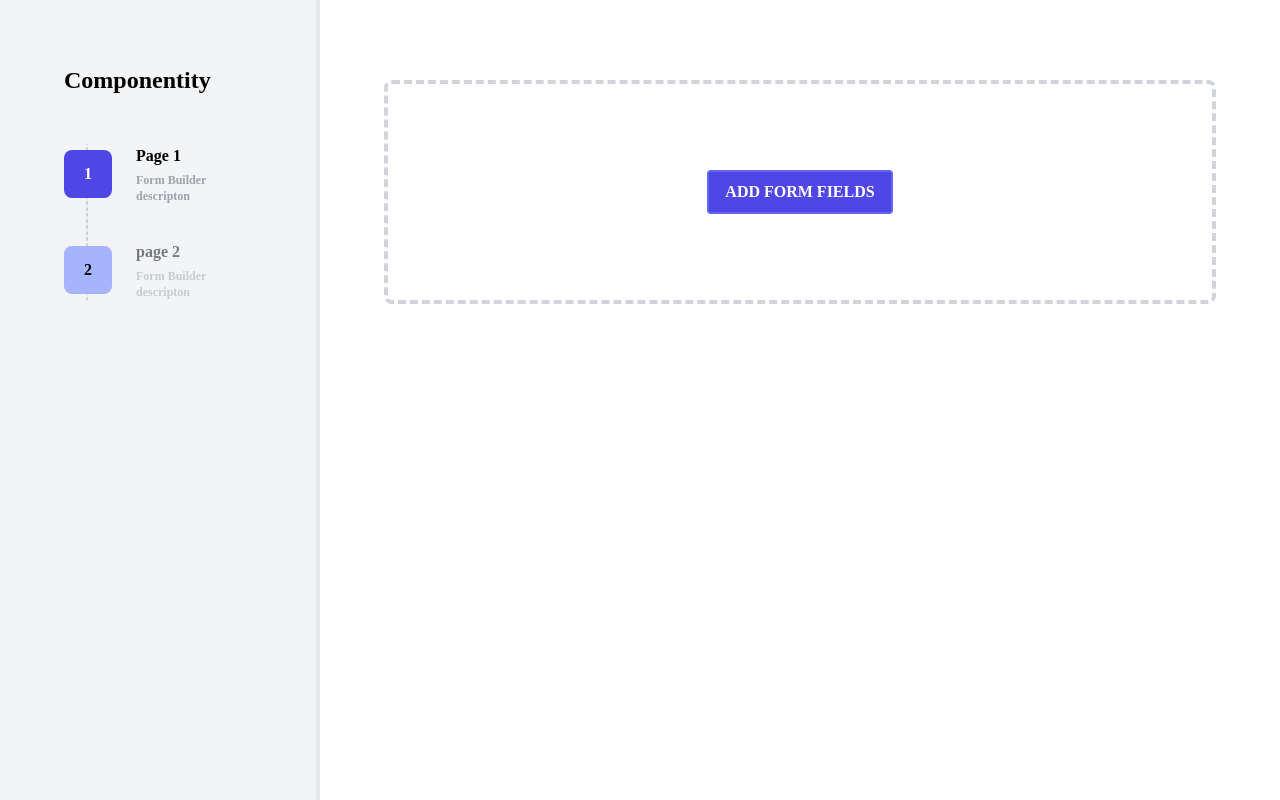
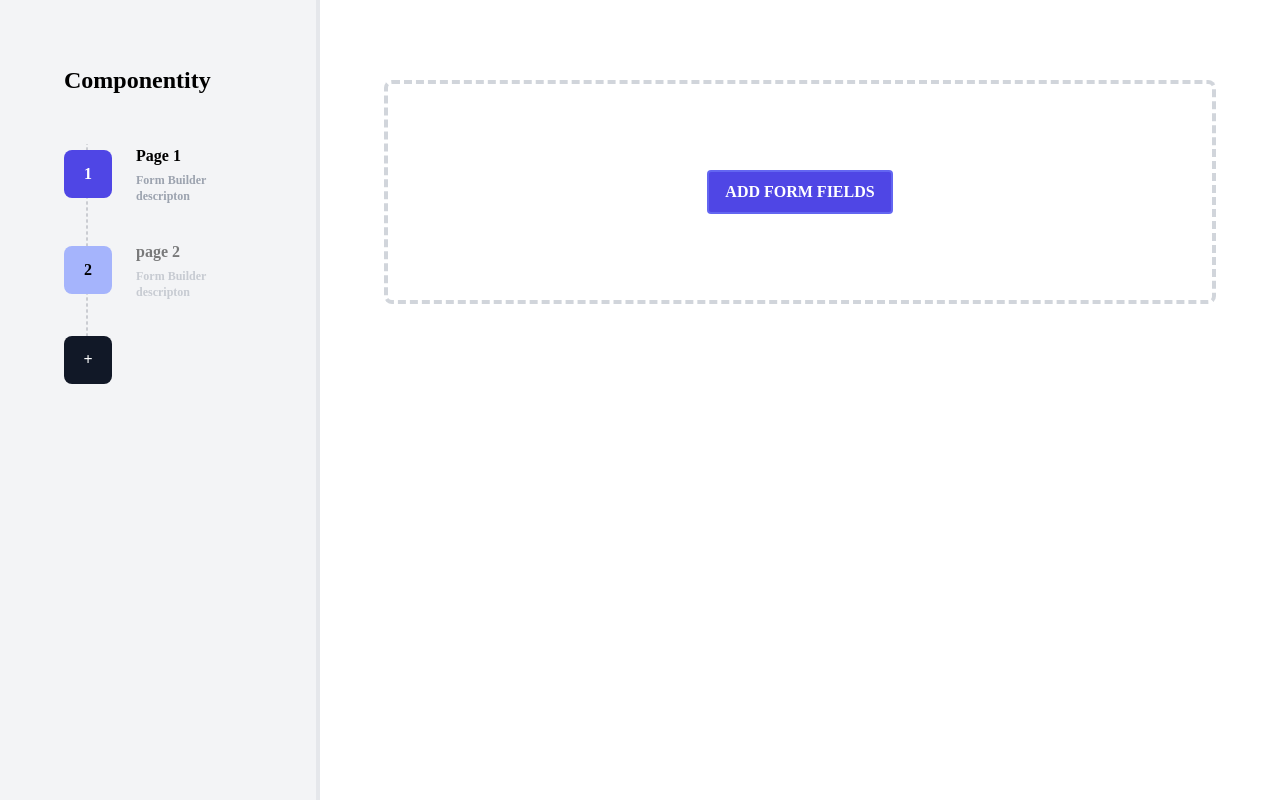
Before and after one commit to mymakarim/react-form-builder, a React (Create React App) app: page / in a window 1280 px wide. Built offline with nearby package versions, Linux system fonts and the light colour scheme; the HTML template or start-up script is replaced by a standard one.

Commit message:
add new page done

```diff
--- a/src/App.js
+++ b/src/App.js
@@ -6,12 +6,8 @@ import React from 'react'
 import AddSection from './components/AddSection'
 
 function App() {
-  const [elements, setElements] = useState(null)
+  const [elements, setElements] = useState(formJSON)
   const [pagei, setPagei] = useState(0)
-
-  useEffect(() => {
-    setElements(formJSON)
-  }, [pagei])
 
   useEffect(() => {
     console.log('ELEMENTS: ', elements)
@@ -24,22 +20,22 @@ function App() {
     console.log(elements)
   }
   const handleChange = (id, event) => {
-    const newElements = { ...elements }
-    newElements[pagei].fields.forEach((field) => {
-      const { field_type, field_id } = field
-      if (id === field_id) {
-        switch (field_type) {
-          case 'checkbox':
-            field['field_value'] = event.target.checked
-            break
+    // const newElements = { ...elements }
+    // newElements[pagei].fields.forEach((field) => {
+    //   const { field_type, field_id } = field
+    //   if (id === field_id) {
+    //     switch (field_type) {
+    //       case 'checkbox':
+    //         field['field_value'] = event.target.checked
+    //         break
 
-          default:
-            field['field_value'] = event.target.value
-            break
-        }
-      }
-      setElements(newElements)
-    })
+    //       default:
+    //         field['field_value'] = event.target.value
+    //         break
+    //     }
+    //   }
+    //   setElements(newElements)
+    // })
     console.log(elements)
   }
 
@@ -49,9 +45,22 @@ function App() {
     setElements(newElements)
   }
 
+  const addNewpage = (id, label, desc) => {
+    const newElements = [...elements]
+    newElements.push({
+      id: id,
+      page: {
+        label: label,
+        desc: desc
+      },
+      fields: []
+    })
+    setElements(newElements)
+  }
+
   const FormPage = ({ fields }) => {
     return fields.length > 0 ? (
-      <div className='mb-4 border-b'>
+      <div className='my-16'>
         {fields.map((field, i) => (
           <Element key={i} field={field} />
         ))}
@@ -88,12 +97,23 @@ function App() {
             </li>
           )
         })}
+        <li
+          key={elements.length + 1}
+          onClick={() => addNewpage(elements.length + 1, 'new page', 'new page description')}
+          className={`cursor-pointer group relative flex items-center space-x-6 mb-9`}
+        >
+          <div
+            className={`h-12 w-12 bg-gray-900 text-white transition duration-200 ease-in-out flex-none rounded-lg flex items-center justify-center font-bold`}
+          >
+            +
+          </div>
+        </li>
       </ul>
     )
   }
 
   return (
-    <FormContext.Provider value={{ handleChange, addNewfield }}>
+    <FormContext.Provider value={{ handleChange, addNewfield, addNewpage, pagei }}>
       <div className='grid grid-cols-12'>
         <div className='hidden md:inline-block md:col-span-3 bg-gray-100 min-h-screen border-r-4 p-16'>
           <h2 className='font-black text-2xl mb-12' alt='logo'>
@@ -103,7 +123,7 @@ function App() {
         </div>
         <div className='col-span-12 md:col-span-9 p-5 sm:p-8 md:p-16'>
           <form>
-            {elements && <FormPage fields={elements[pagei].fields} />}
+            {elements && elements[pagei] && <FormPage fields={elements[pagei].fields} />}
             <button
               type='submit'
               className='hidden btn btn-primary'
--- a/src/components/AddSection.js
+++ b/src/components/AddSection.js
@@ -5,6 +5,7 @@ import FormFields from './builderElements/FormFields.js'
 import InputText from './builderElements/InputText.js'
 import Checkbox from './builderElements/Checkbox.js'
 import Select from './builderElements/Select.js'
+import PageFields from './builderElements/PageFields.js'
 
 const RenderSwitch = ({ isContent, changeContent }) => {
   console.log('RENDER SWTITCH IS CONTNET: ', isContent)
@@ -12,6 +13,8 @@ const RenderSwitch = ({ isContent, changeContent }) => {
   switch (isContent) {
     case null:
       return <FormFields changeContent={changeContent} />
+    case 'page':
+      return <PageFields changeContent={changeContent} />
     case 'inputText':
       return <InputText changeContent={changeContent} />
     case 'Checkbox':
--- /dev/null
+++ b/src/components/builderElements/PageFields.js
@@ -0,0 +1,31 @@
+import React, { useContext } from 'react'
+import { FormContext } from '../../FormContext'
+
+const PageFields = ({ changeContent }) => {
+  const { addNewpage } = useContext(FormContext)
+
+  const addItem = () => {
+    addNewpage({
+      id: 3,
+      page: {
+        label: 'New Page',
+        desc: 'Form Builder descripton'
+      },
+      fields: []
+    })
+    changeContent(null)
+  }
+  return (
+    <section aria-labelledby='products-heading' className='p-4 sm:p-6 lg:p-8'>
+      <h3 className='text-xl font-bold mb-3 border-b'>Add new Page</h3>
+      <button
+        onClick={() => addItem()}
+        className='uppercase font-semibold text-white cursor-pointer bg-red-600 ring-2 ring-indigo-500 px-4 py-2 rounded-sm'
+      >
+        Submit
+      </button>
+    </section>
+  )
+}
+
+export default PageFields
```
Also changed, not shown: 1 other file (tests, documents, lock files or other folders).
